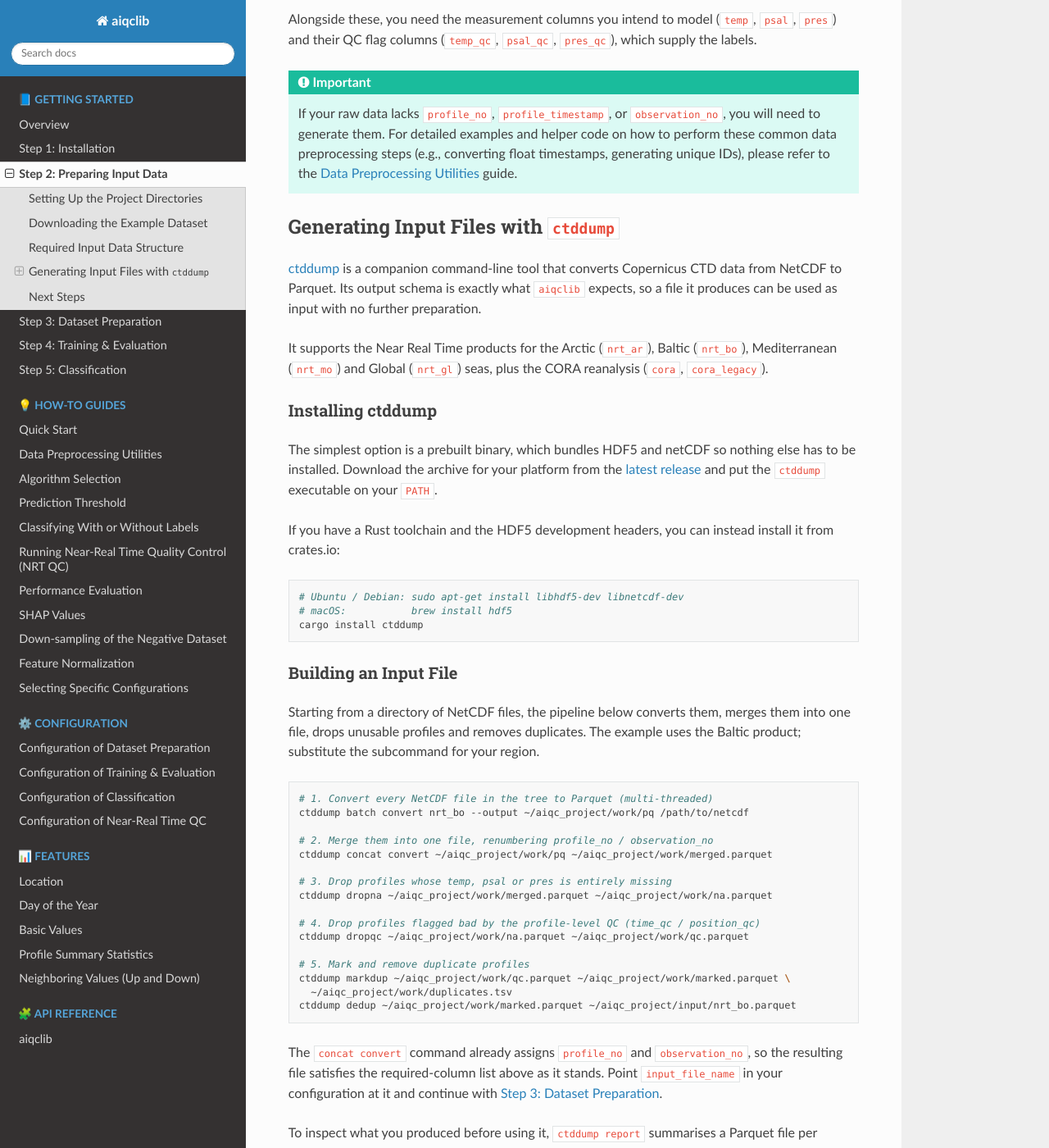
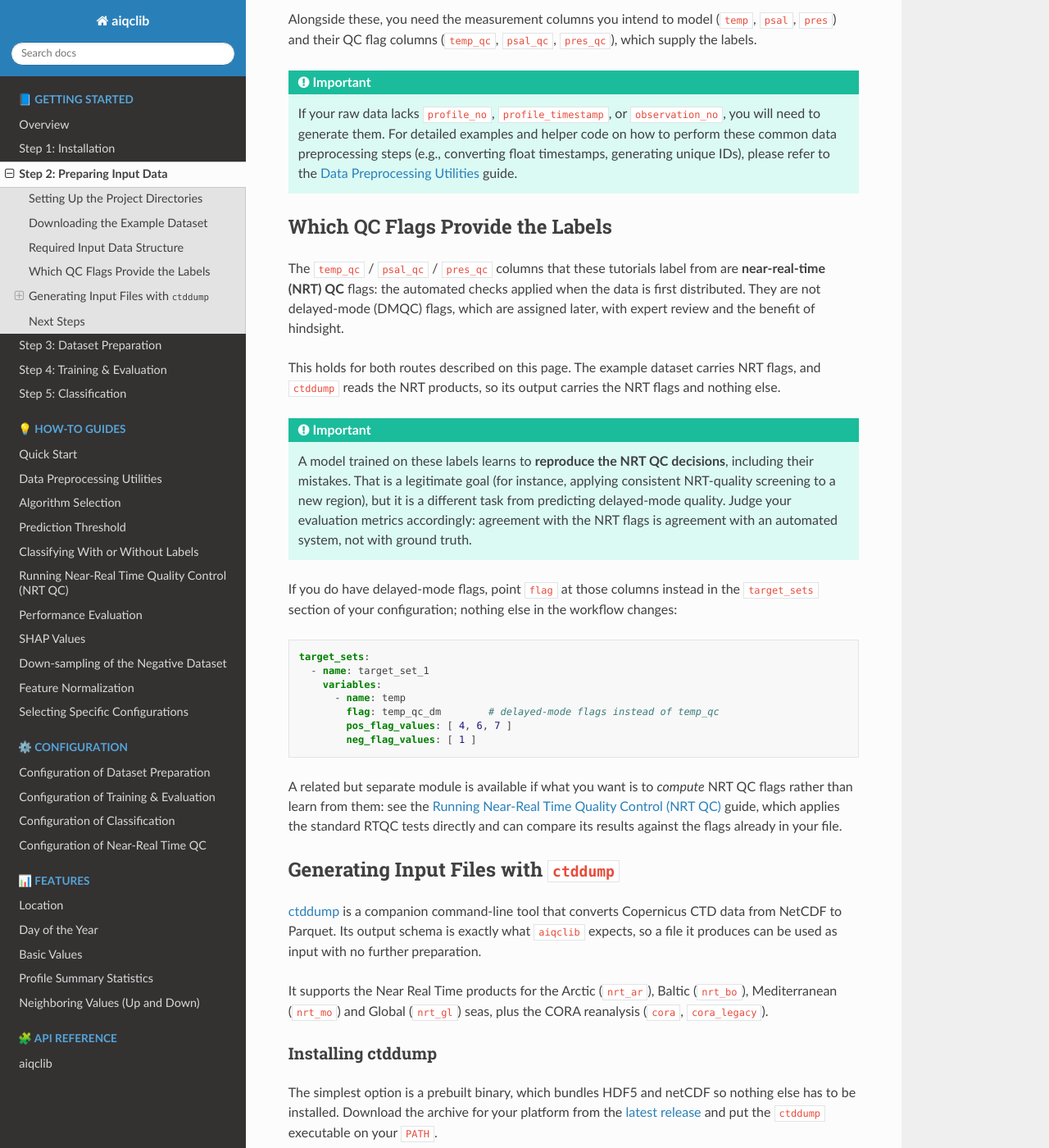
Before and after one commit to AIQC-Hub/aiqclib, a Sphinx documentation site: the page built from docs/source/tutorial/input_data.rst, in a window 1280 px wide and 1400 px high, scrolled down 1797 px. Shown: the whole window at 82% size. Built offline with Sphinx 7.4.7 and the Read the Docs theme 3.1.0, drawn with Linux system fonts in a browser that asks for light colours; some of the changed text lies outside the part shown.

Commit message:
Note that the tutorial labels come from NRT, not delayed-mode, QC
Both routes on the input-data page supply near-real-time flags: the example
dataset carries them, and ctddump reads the NRT products. A model trained
on those labels reproduces the NRT QC decisions rather than delayed-mode
quality, which changes how its metrics should be read.

Add a "Which QC Flags Provide the Labels" section saying so, showing how to
point `flag` at delayed-mode columns instead, and pointing at the NRT QC
module for computing such flags rather than learning them. Reference it
from the ctddump caveat and from the target_sets bullet in the preparation
tutorial.

Co-Authored-By: Claude Opus 5 <noreply@anthropic.com>

```diff
--- a/docs/source/tutorial/input_data.rst
+++ b/docs/source/tutorial/input_data.rst
@@ -107,6 +107,48 @@ Alongside these, you need the measurement columns you intend to model
    converting float timestamps, generating unique IDs), please refer to the
    :doc:`../how-to/data_preprocessing_utilities` guide.
 
+.. _which-qc-flags:
+
+Which QC Flags Provide the Labels
+----------------------------------
+
+The ``temp_qc`` / ``psal_qc`` / ``pres_qc`` columns that these tutorials label
+from are **near-real-time (NRT) QC** flags: the automated checks applied when
+the data is first distributed. They are not delayed-mode (DMQC) flags, which
+are assigned later, with expert review and the benefit of hindsight.
+
+This holds for both routes described on this page. The example dataset carries
+NRT flags, and ``ctddump`` reads the NRT products, so its output carries the NRT
+flags and nothing else.
+
+.. important::
+
+   A model trained on these labels learns to **reproduce the NRT QC decisions**,
+   including their mistakes. That is a legitimate goal (for instance, applying
+   consistent NRT-quality screening to a new region), but it is a different task
+   from predicting delayed-mode quality. Judge your evaluation metrics
+   accordingly: agreement with the NRT flags is agreement with an automated
+   system, not with ground truth.
+
+If you do have delayed-mode flags, point ``flag`` at those columns instead in
+the ``target_sets`` section of your configuration; nothing else in the workflow
+changes:
+
+.. code-block:: yaml
+
+   target_sets:
+     - name: target_set_1
+       variables:
+         - name: temp
+           flag: temp_qc_dm        # delayed-mode flags instead of temp_qc
+           pos_flag_values: [ 4, 6, 7 ]
+           neg_flag_values: [ 1 ]
+
+A related but separate module is available if what you want is to *compute* NRT
+QC flags rather than learn from them: see the :doc:`../how-to/nrt_qc` guide,
+which applies the standard RTQC tests directly and can compare its results
+against the flags already in your file.
+
 Generating Input Files with ``ctddump``
 ----------------------------------------
 
@@ -184,11 +226,12 @@ Parquet file per platform, per profile, or as a whole:
 
 .. important::
 
-   The labels come from the QC flag columns, so the region and period you
-   convert must actually contain flagged-bad observations. If every
-   ``temp_qc`` in your extract is ``1``, the preparation step will find no
-   positive profiles and produce an empty training set. ``ctddump report`` and
-   the flag comparison report of the :doc:`../how-to/nrt_qc` module are both
+   The labels come from the QC flag columns, which here are the NRT flags of
+   the source product (see `Which QC Flags Provide the Labels`_). The region and
+   period you convert must therefore actually contain flagged-bad observations:
+   if every ``temp_qc`` in your extract is ``1``, the preparation step will find
+   no positive profiles and produce an empty training set. ``ctddump report``
+   and the flag comparison report of the :doc:`../how-to/nrt_qc` module are both
    useful for checking this before you invest in a full run.
 
 For the complete command reference, see the
--- a/docs/source/tutorial/preparation.rst
+++ b/docs/source/tutorial/preparation.rst
@@ -47,7 +47,10 @@ Now, open the newly created ``~/aiqc_project/config/prepare_config.yaml`` in a t
 You will primarily focus on updating the following sections:
 
 *   **path_info_sets**: Define your input and output directories.
-*   **target_sets**: Specify your prediction targets and their quality control flags.
+*   **target_sets**: Specify your prediction targets and their quality control
+    flags. The template labels from ``temp_qc`` / ``psal_qc`` / ``pres_qc``,
+    which are near-real-time QC flags rather than delayed-mode ones — see
+    :ref:`which-qc-flags` for what that means for your model.
 *   **summary_stats_sets**: Provide settings for summary statistics.
 *   **feature_sets & feature_param_sets**: List the feature engineering methods and their parameters.
 *   **feature_stats_sets**: Provide statistics for feature normalization.
```
